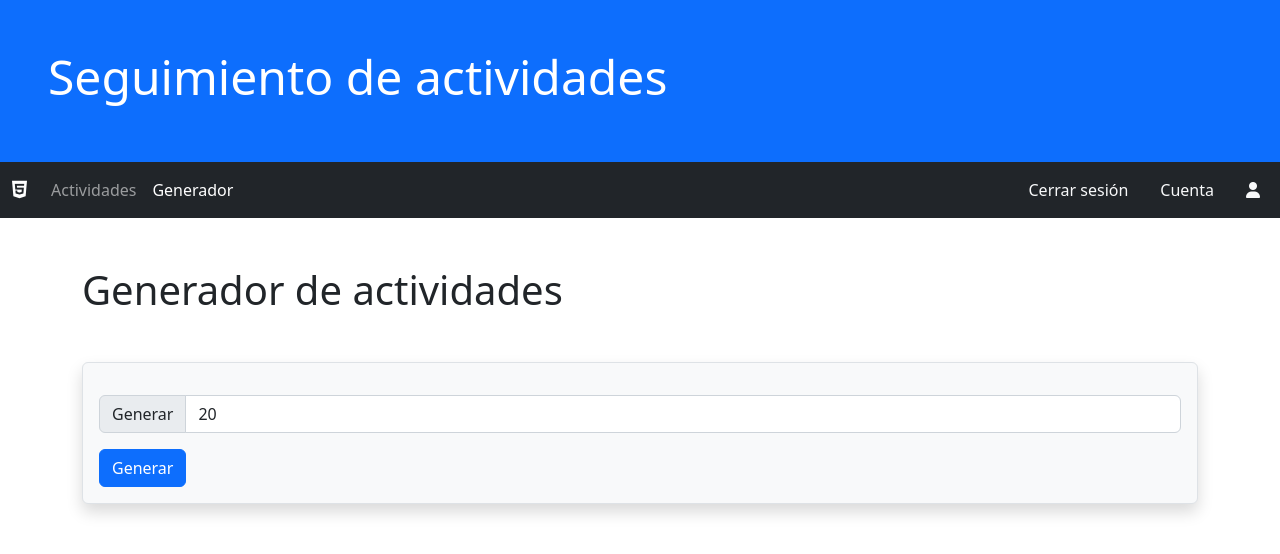
After one commit to DavidEspinoG/diplomado_django_m6, a Django app: a page that uses actividades/templates/actividades/base.html in a window 1280 px wide. The commit adds this page. Shown: the top 554 px of the page. Run offline with Django 4.2, Linux system fonts and the light colour scheme.

Commit message:
activities generator

```diff
--- a/actividades/templates/actividades/base.html
+++ b/actividades/templates/actividades/base.html
@@ -10,6 +10,8 @@
     <title>Actividades</title>
 </head>
 <body>
+    {% url 'actividades:home' as url_home %}
+    {% url 'actividades:generador' as url_generador %}
     <div class="container-fluid bg-primary p-5">
         <h1 class="display-5 text-white">Seguimiento de actividades</h1>
     </div>
@@ -33,7 +35,10 @@
                     se pegue al lado derecho -->
                     <ul class="navbar-nav me-auto mb-0 pt-3 pt-sm-0">
                         <li class="nav-item">
-                            <a class="nav-link active" href="{% url 'actividades:home' %}">Actividades</a>
+                            <a class="nav-link {% if request.path == url_home %}active {% endif %}" href="{% url 'actividades:home' %}">Actividades</a>
+                        </li>
+                        <li class="nav-item">
+                            <a class="nav-link {% if request.path == url_generador %}active {% endif %}" href="{% url 'actividades:generador' %}">Generador</a>
                         </li>
                     </ul>
                     <div class="d-flex pt-3 pt-sm-0 me-2 text-light flex-column flex-sm-row gap-3">
@@ -41,6 +46,7 @@
                         <a class="text-decoration-none text-light me-3" href="">Cuenta</a>
                         <span class="d-none d-sm-inline"><i class="fa-solid fa-user"></i></span>
                     </div>
+
                 </div>
             </div>
         </nav>
--- /dev/null
+++ b/actividades/templates/actividades/generador.html
@@ -0,0 +1,24 @@
+{% extends 'actividades/base.html' %}
+
+{% block contenido %}
+<div class="container my-5">
+    <h1 class="display-6">Generador de actividades</h1>
+</div>
+<div class="container">
+    <!-- Como queremos que el formulario se envíe a la misma ruta, no nocesitamos el atributo action -->
+    <form class="bg-light border mt-3 p-3 rounded shadow" method="post">
+        <!-- Entradas agrupadas: .input-group .input-group-text -->
+        {% csrf_token %}
+        <div class="my-3">
+            <div class="input-group my-1">
+                <span class="input-group-text">Generar</span>
+                <input type="text" class="form-control" name="cantidad" placeholder="" value="20">
+            </div>
+        </div>
+        <button type="submit" class="btn btn-primary">Generar</button>
+    </form>
+</div>
+
+
+
+{% endblock %}
--- a/actividades/urls.py
+++ b/actividades/urls.py
@@ -1,6 +1,8 @@
 from django.urls import path, include
 from .views import ActividadesHome
+from . import views
 app_name= "actividades"
 urlpatterns = [
     path('', ActividadesHome.as_view() , name="home"),
+    path('generador/', views.ActividadesGenerador.as_view() , name="generador"),
 ]
--- a/actividades/views.py
+++ b/actividades/views.py
@@ -1,6 +1,10 @@
 from django.views.generic import ListView
-from .models import Actividad
-
+from .models import Actividad, EtiquetaImportancia, EtiquetaEstado
+from django.views import View
+from django.shortcuts import render, redirect
+import lorem
+import datetime
+import random
 class ActividadesHome(ListView):
     model = Actividad
     #Nombre de la plantilla que django busca por defecto : actividad_list
@@ -9,3 +13,26 @@ class ActividadesHome(ListView):
     template_name = 'actividades/home.html'
     #Nombre de los elementos del contexto: actividad_list
     # context_object_name= cambia el nombre de los elementos del contexto
+
+class ActividadesGenerador(View):
+    def get(self, request):
+        return render(request, template_name='actividades/generador.html')
+
+    def post(self, request):
+        # Número de actividades indicadas en el formulario
+        cantidad = int(request.POST.get('cantidad', 0))
+        # Fecha mínima de inicio de las actividades
+        fecha_base = datetime.date(year=2022, month=1, day=1)
+        # Lista de etiquetas existentes
+        et_importancia = EtiquetaImportancia.objects.all()
+        et_estado = EtiquetaEstado.objects.all()
+        for _ in range(cantidad):
+            actividad = Actividad()
+            actividad.titulo = lorem.sentence()
+            actividad.descripcion = lorem.paragraph()
+            actividad.fecha_inicio = fecha_base + datetime.timedelta(days=random.randint(0, 100))
+            actividad.fecha_limite = actividad.fecha_inicio + datetime.timedelta(days=random.randint(30, 90))
+            actividad.importancia = et_importancia[random.randint(0, len(et_importancia) - 1)]
+            actividad.estado = et_estado[random.randint(0, len(et_estado) - 1)]
+            actividad.save()
+        return redirect('actividades:home')
```
Also changed, not shown: db.sqlite3.
